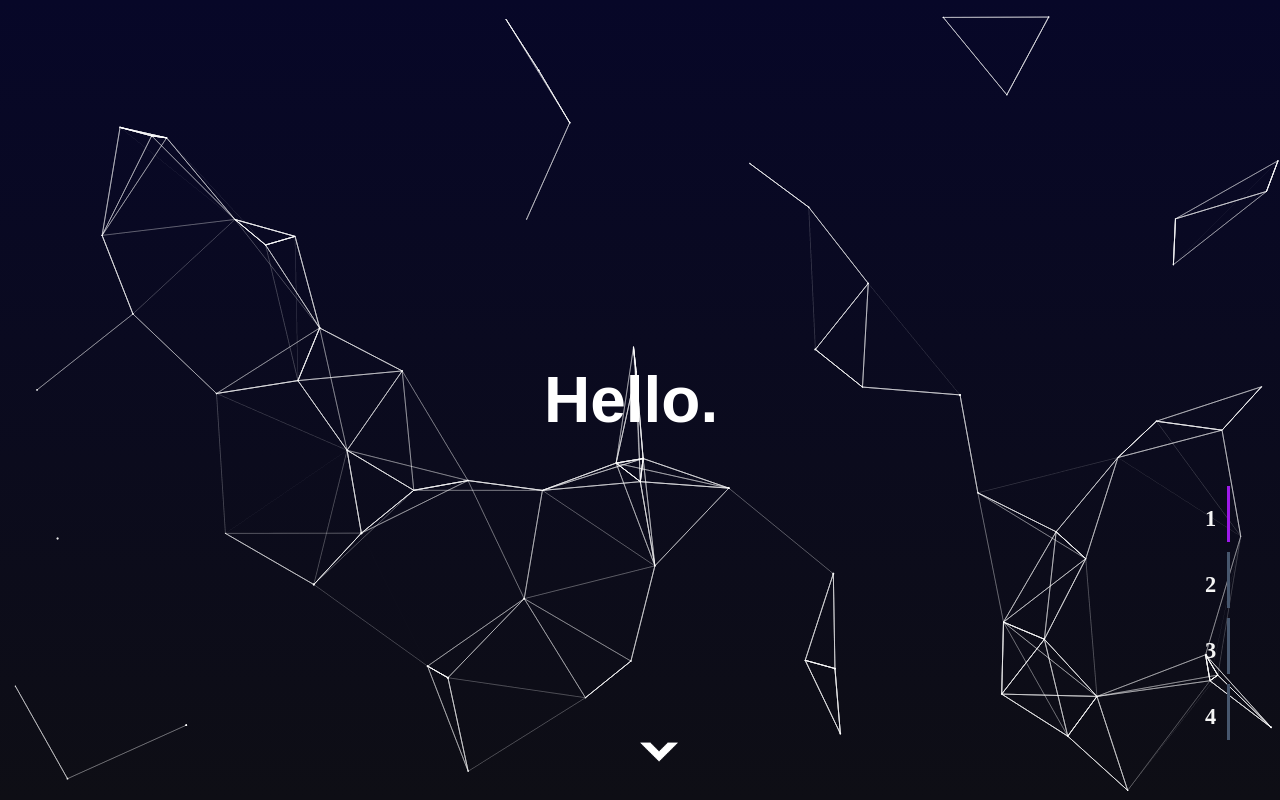
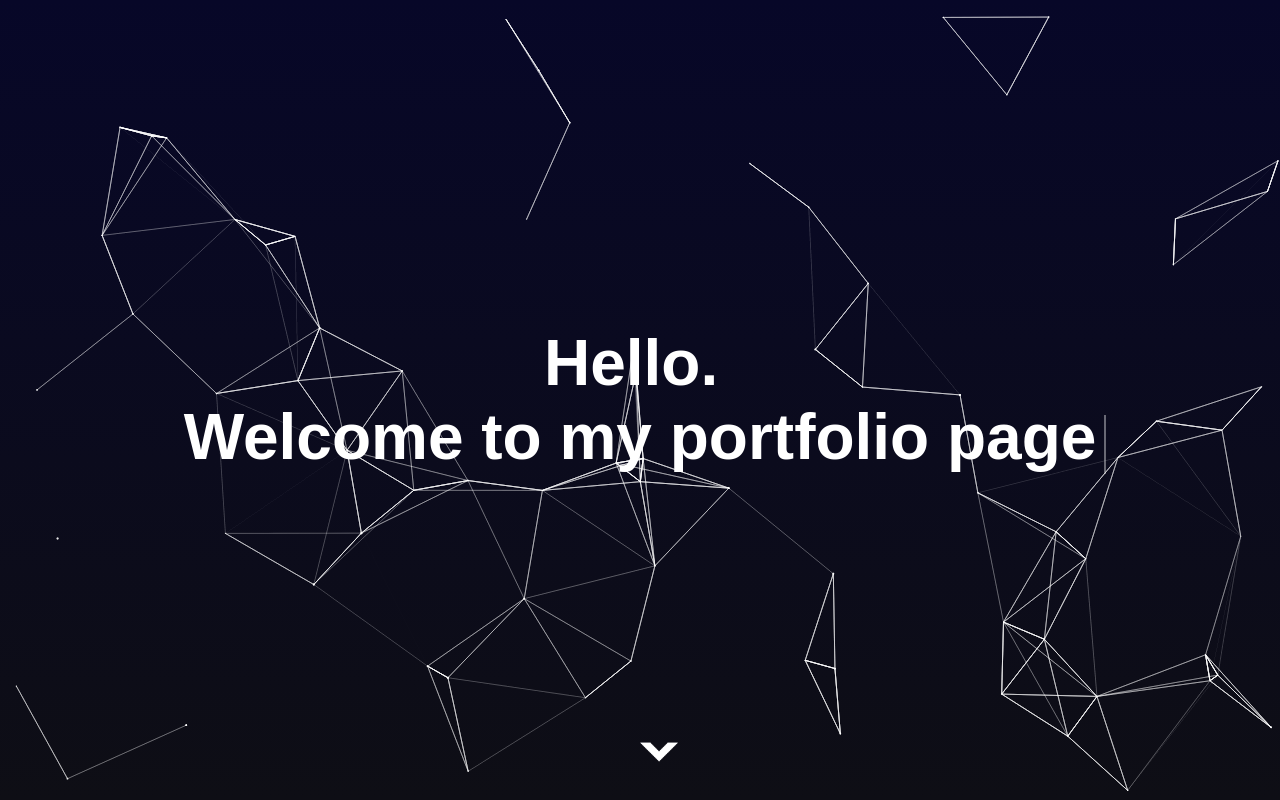
Before and after one commit to verona-hub/portfolio, a React (Create React App) app: page / in a window 1280 px wide. Built offline with nearby package versions, Linux system fonts and the light colour scheme; a web font is replaced by a local one.

Commit message:
Reverting to e98efb2c961a1509188e599891b617d1038c4e98 - Glitch

```diff
--- a/src/App.css
+++ b/src/App.css
@@ -7,87 +7,17 @@
 html {
     color: white;
     overflow: hidden;
-    scroll-behavior: smooth;
 }
 
-/*
-+ Navbar
-*/
-
 .Navbar {
-    /*background-color: red;*/
-    bottom: 50px;
-    color: white;
-    font-size: 1.4rem;
-    position: fixed;
-    right: 50px;
-    top: auto;
-    /*width: 16px;*/
-    z-index: 1000;
-}
-
-.Navbar li {
-    display: block;
-    margin: 10px 0;
-    padding: 0;
-    height: auto;
-    position: relative;
-    width: auto;
-}
-
-.Navbar a {
-    background: #47576e;
-    display: block;
-    position: relative;
-    text-decoration: none;
-    z-index: 1;
-}
-
-.Navbar a,
-.Navbar a.active {
-    height: 56px;
-    width: 3px;
-}
-
-.Navbar a.active {
-    background: #9e1aea;
-}
-
-.Navbar a.active .number {
-    display: block;
-}
-
-.Navbar li,
-.Navbar span {
-    background: transparent;
-}
-
-.Navbar span {
-    /*background: #fff;*/
-    /*border: 0;*/
-    /*border-radius: 50%;*/
-    /*height: 4px;*/
-    /*left: 50%;*/
-    margin: -8px 0 0 -2px;
-    /*position: absolute;*/
-    top: 50%;
-    /*width: 4px;*/
-    z-index: 1;
-    /*transition: all 1s ease-in-out;*/
-}
-
-.Navbar span.number {
-    /*display: none;*/
-    clip: unset;
-    color: whitesmoke;
-    font-weight: 600;
-    height: auto;
-    left: -20px;
-    overflow: hidden;
+    background: #13151e;
     position: absolute;
-    visibility: visible;
-    /*white-space: nowrap;*/
-    width: auto;
+    bottom: 0;
+    display: flex;
+    justify-content: center;
+    align-items: center;
+    height: 60px;
+    width: 100%;
 }
 
 
@@ -222,7 +152,7 @@ html {
 
 
 /*
-+ MOBILE
+MOBILE
 */
 
 @media (max-width: 1340px) {
@@ -242,9 +172,3 @@ html {
         left: 0;
     }
 }
-
-@media (max-width: 640px) {
-    .Hero {
-        font-size: 1rem;
-    }
-}
--- a/src/App.js
+++ b/src/App.js
@@ -1,7 +1,7 @@
 import React, { Component }  from "react";
 
 // Components
-import Navbar from './components/Navbar';
+// import Navbar from './components/Navbar';
 import ShowCase from './components/Pages/ShowCase';
 import Hero from './components/Pages/Hero';
 
@@ -12,8 +12,8 @@ class App extends Component {
 
         return(
             <div className="App">
-                <Navbar />
                 <div className="pages-wrapper">
+                    {/*<Navbar />*/}
                     <Hero/>
                     <ShowCase />
                 </div>
--- a/src/components/Navbar.js
+++ b/src/components/Navbar.js
@@ -5,26 +5,9 @@ const Navbar = () => {
     return (
         <div className='Navbar'>
             <ul>
-                <li>
-                    <a href="#01" className='active'>
-                        <span className='number'> 1 </span>
-                    </a>
-                </li>
-                <li>
-                    <a href="#02">
-                        <span className='number'> 2 </span>
-                    </a>
-                </li>
-                <li>
-                    <a href="#03">
-                        <span className='number'> 3 </span>
-                    </a>
-                </li>
-                <li>
-                    <a href="#04">
-                        <span className='number'> 4 </span>
-                    </a>
-                </li>
+                <li> Page 2 </li>
+                <li> Page 3 </li>
+                <li> Page 4 </li>
             </ul>
         </div>
     );
--- a/src/components/Pages/Hero.js
+++ b/src/components/Pages/Hero.js
@@ -1,5 +1,5 @@
 import React from 'react';
-import TsParticlesBackground from '../ParticlesJS/TsParticlesBackground';
+import TsParticlesBackground from "../ParticlesJS/TsParticlesBackground";
 // import ReactParticlesJSBackground from '../ParticlesJS/ReactParticlesJSBackground';
 import ScrollDown from '../Utility/ScrollDown';
 import TypewritingFunc from '../Typewriting/TypewritingFunc';
@@ -10,13 +10,13 @@ const Hero = () => {
     TypewritingFunc();
 
     return (
-        <div id='01' className='Page Hero'>
+        <div className="Page Hero">
             <TsParticlesBackground />
             {/*<ReactParticlesJSBackground />*/}
 
-            <div className='hero-text'>
+            <div className="hero-text">
                 <h1> Hello.&nbsp;</h1>
-                {/*<h1 className='typewriting'> &nbsp; </h1>*/}
+                <h1 className="typewriting"> &nbsp; </h1>
             </div>
 
             <ScrollDown />
--- a/src/components/Pages/PageFour.js
+++ b/src/components/Pages/PageFour.js
@@ -3,7 +3,7 @@ import React from 'react';
 
 const PageFour = () => {
     return (
-        <div id='04' className='Page page-four'>
+        <div className="Page page-four">
             <h1> Page 4 </h1>
         </div>
     );
--- a/src/components/Pages/PageThree.js
+++ b/src/components/Pages/PageThree.js
@@ -3,7 +3,7 @@ import React from 'react';
 
 const PageThree = () => {
     return (
-        <div id='03' className='Page page-three'>
+        <div className="Page page-three">
             <h1> Page 3 </h1>
         </div>
     );
--- a/src/components/Pages/PageTwo.js
+++ b/src/components/Pages/PageTwo.js
@@ -3,7 +3,7 @@ import React from 'react';
 
 const PageTwo = () => {
     return (
-        <div id='02' className="Page page-two">
+        <div className="Page page-two">
             <h1> Page 2 - Work in progress... </h1>
         </div>
     );
--- a/src/components/Typewriting/TypewritingFunc.js
+++ b/src/components/Typewriting/TypewritingFunc.js
@@ -31,7 +31,7 @@ const TypewritingFunc = () => {
         index = 0;
     }
 
-    setTimeout(TypewritingFunc, 350);
+    setTimeout(TypewritingFunc, 400);
 }
 
 
```
Also changed, not shown: 1 other file (tests, documents, lock files or other folders).
